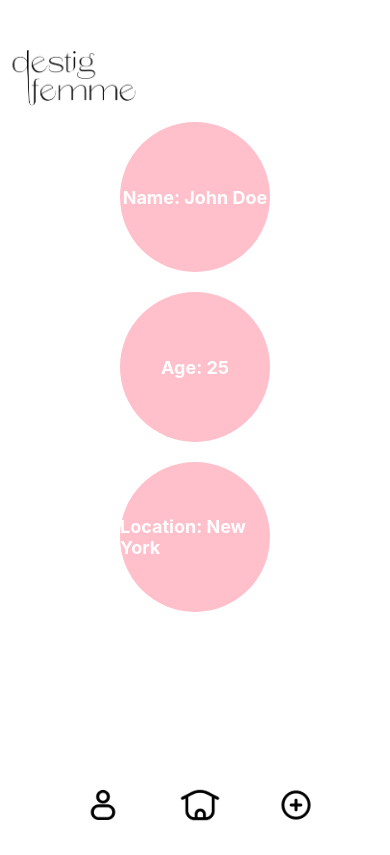
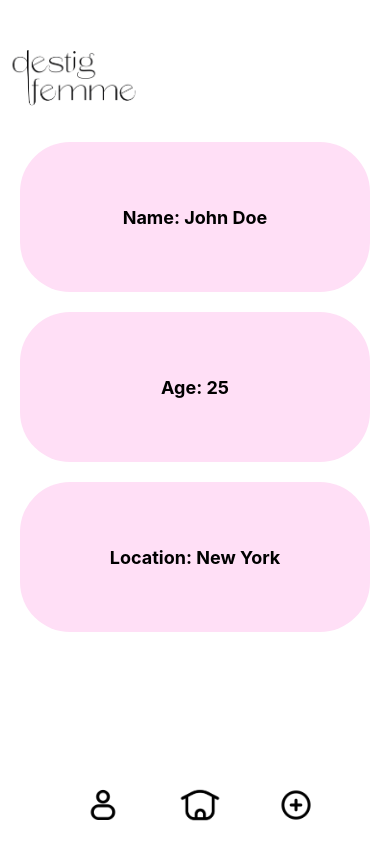
Before and after one commit to gigialc/CommunitiesApp, a React Native app: screen / in a window 390 px wide. Both pictures are taken after a click on the element 98 px from the left and 799 px from the top of the page. Built offline with nearby package versions, Linux system fonts and the light colour scheme.

Commit message:
adding profile page

```diff
--- a/profile.js
+++ b/profile.js
@@ -22,12 +22,13 @@ const styles = StyleSheet.create({
     flex: 1,
     alignItems: 'center',
     justifyContent: 'center',
+    marginTop:40,
   },
   infoBox: {
-    width: 150,
+    width: 350,
     height: 150,
-    borderRadius: 75,
-    backgroundColor: 'pink',
+    borderRadius: 50,
+    backgroundColor: '#FFDFF6',
     alignItems: 'center',
     justifyContent: 'center',
     marginBottom: 20,
@@ -35,7 +36,8 @@ const styles = StyleSheet.create({
   infoText: {
     fontSize: 18,
     fontWeight: 'bold',
-    color: 'white',
+    color: 'black',
+
   },
 });
 
```
